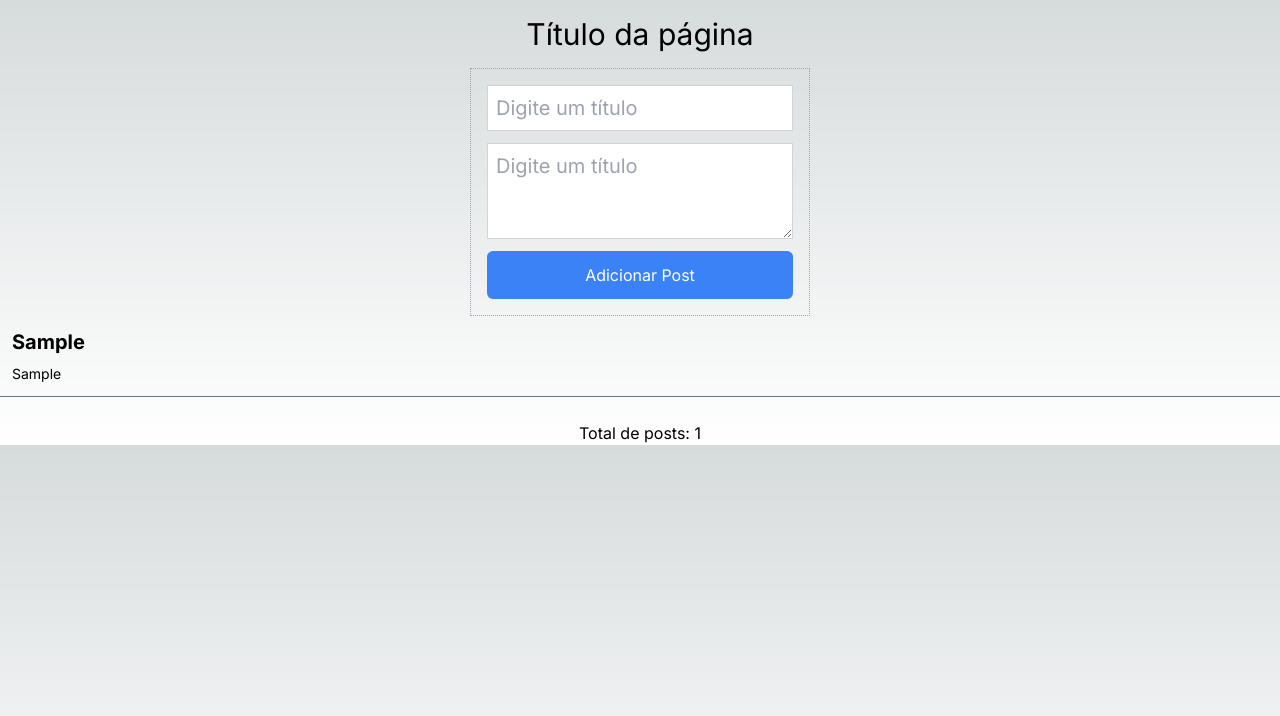
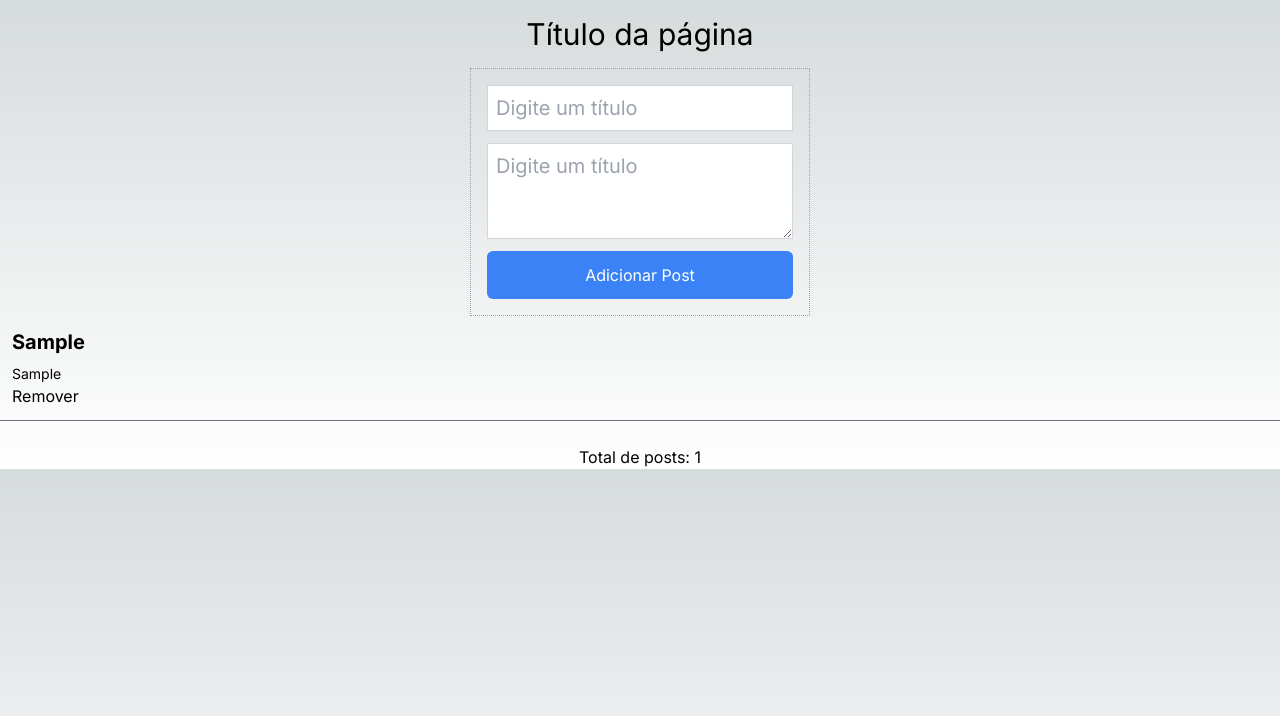
Before and after one commit to carlosaw/ReactJS-Primeiro-Projeto, a Next.js app: page / in a window 1280 px wide. Both pictures are taken after typing "Sample", "Sample" into the empty fields and a click on the button "Adicionar Post". Shown: the top 716 px of the page. Built offline with nearby package versions, Linux system fonts and the light colour scheme.

Commit message:
Hooks/ontexts

```diff
--- a/src/app/contexts/PostContext.tsx
+++ b/src/app/contexts/PostContext.tsx
@@ -1,10 +1,10 @@
 import { Post } from "@/types/Post";
-import { ReactNode, createContext, useReducer } from "react";
-import { postReducer } from "../reducers/postReducer";
+import { Dispatch, ReactNode, createContext, useReducer } from "react";
+import { PostActions, postReducer } from "../reducers/postReducer";
 
 type PostContextType = {
   posts: Post[];
-  addPost: (title: string, body: string) => void;
+  dispatch: Dispatch<PostActions>;
 }
 
 export const PostContext = createContext<PostContextType | null>(null);
@@ -12,13 +12,7 @@ export const PostContext = createContext<PostContextType | null>(null);
 export const PostProvider = ({ children }: { children: ReactNode }) => {
   const [posts, dispatch] = useReducer(postReducer, []);
 
-  // Função adicionar post
-  const addPost = (title: string, body: string) => {
-    dispatch({ type: 'add', payload: { title, body }});
-    //setPosts([ ...posts, { id: posts.length, title, body } ]);
-  }
-
   return (
-    <PostContext.Provider value={{ posts, addPost }}>{children}</PostContext.Provider>
+    <PostContext.Provider value={{ posts, dispatch }}>{children}</PostContext.Provider>
   );
 }
--- a/src/app/page.tsx
+++ b/src/app/page.tsx
@@ -1,8 +1,6 @@
 "use client";
 
 import { Header } from "@/components/Header";
-import { CountProvider } from "./contexts/CountContext";
-import { LoggedUserProvider } from "./contexts/LoggedUser";
 import { Footer } from "@/components/Footer";
 import { PostProvider } from "./contexts/PostContext";
 import { PostList } from "@/components/PostList";
--- a/src/app/reducers/postReducer.ts
+++ b/src/app/reducers/postReducer.ts
@@ -22,7 +22,7 @@ type RemoveAction = {
   }
 }
 
-type PostActions = AddAction | EditTextAction | RemoveAction;
+export type PostActions = AddAction | EditTextAction | RemoveAction;
 
 export const postReducer = (posts: Post[], action: PostActions) => {
   switch (action.type) {
--- a/src/components/Header.tsx
+++ b/src/components/Header.tsx
@@ -9,7 +9,10 @@ export const Header = () => {
 
   const handleAddButton = () => {
     if (titleInput && bodyInput) {
-      postCtx?.addPost(titleInput, bodyInput);
+      postCtx?.dispatch({
+        type: 'add',
+        payload: { title: titleInput, body: bodyInput }
+      });
       setTitleInput('');// Limpa o titulo
       setBodyInput('');// Limpa o body
     }
--- a/src/components/PostList.tsx
+++ b/src/components/PostList.tsx
@@ -3,12 +3,21 @@ import { useContext } from "react";
 
 export const PostList = () => {
   const postCtx = useContext(PostContext);
+
+  const handleRemoveButton = (id: number) => {
+    postCtx?.dispatch({
+      type: 'remove',
+      payload: { id }
+    });
+  }
+
   return (
     <div>
       {postCtx?.posts.map(item => (
         <div key={item.id} className="p-3 border-b border-gray-500">
           <div className="text-xl font-bold mb-2">{item.title}</div>
           <div className="text-sm">{item.body}</div>
+          <button onClick={() => handleRemoveButton(item.id)}>Remover</button>
         </div>
       ))}
     </div>
```
Also changed, not shown: 1 other file (tests, documents, lock files or other folders).
